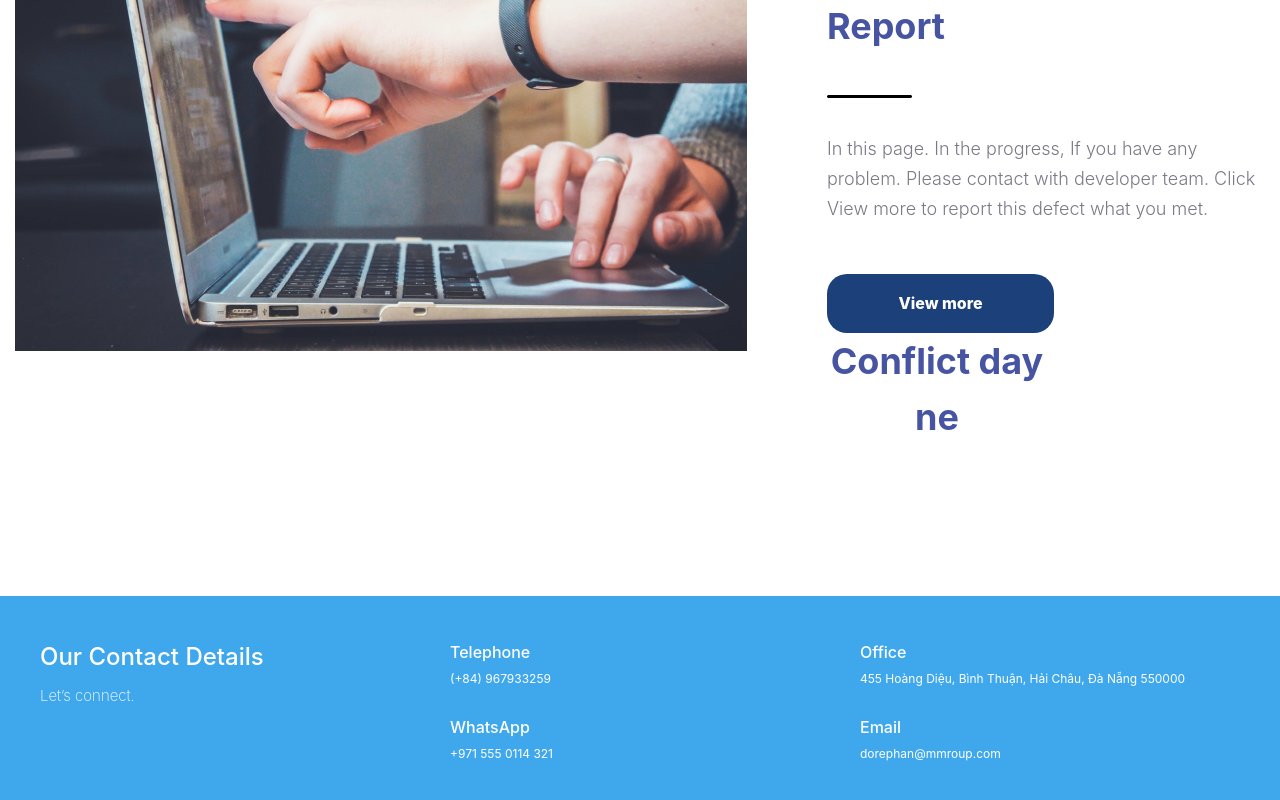
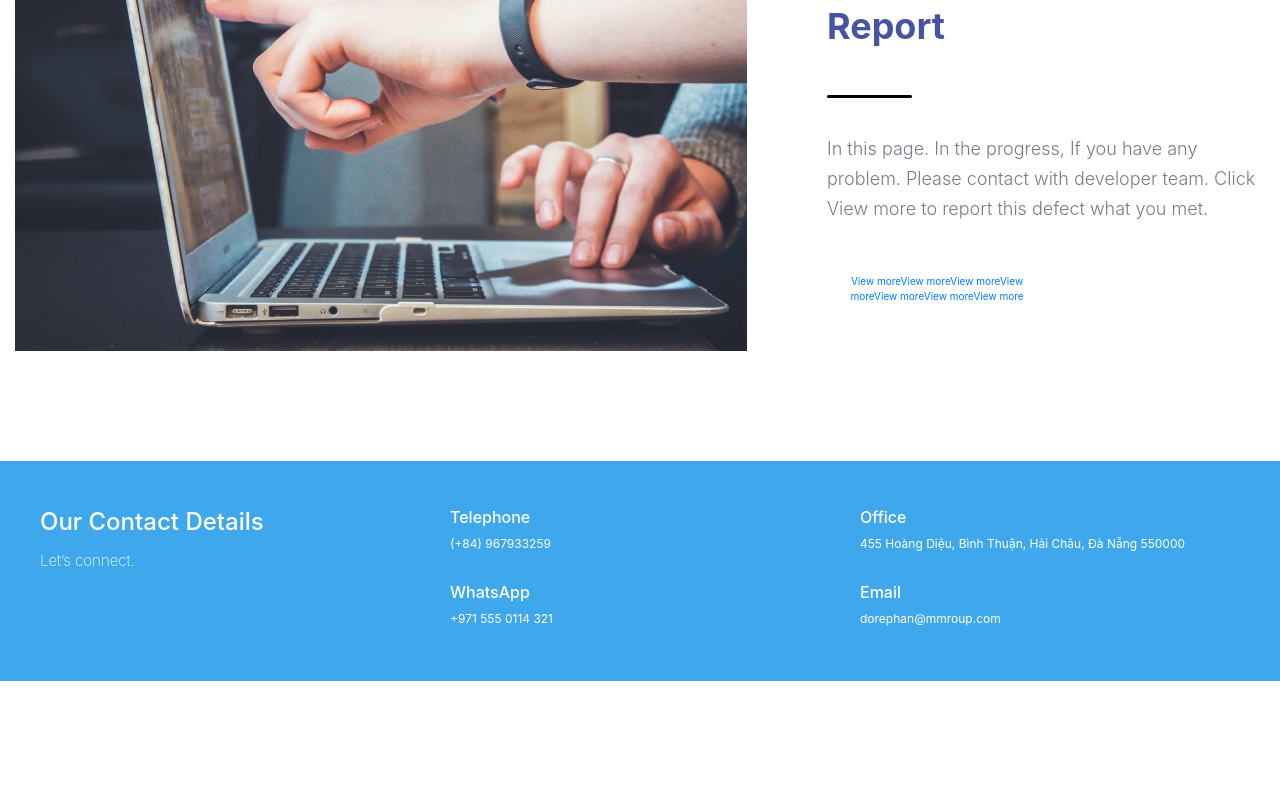
Before and after one commit to Tare-Vcio/Mask-Warning, a React (Create React App) app in the folder my-app/: page / in a window 1280 px wide. Shown: the part 2951-3751 px from the top of the page. After the commit the page ends 3632 px from the top, so only its background shows below. Built offline with nearby package versions, Linux system fonts and the light colour scheme.

Commit message:
conflict

```diff
--- a/my-app/src/components/Home/index.js
+++ b/my-app/src/components/Home/index.js
@@ -152,8 +152,21 @@ const Home = () => {
                     </div>
                     <Link to="/">
                         <div className={styles.homeButton}>
-                            <p>View more</p>
-                            <h2>Conflict day ne</h2>
+                            <a>View more</a>
+                            <a>View more</a>
+
+                            <a>View more</a>
+
+
+                            <a>View more</a>
+
+
+                            <a>View more</a>
+
+                            <a>View more</a>
+
+                            <a>View more</a>
+
                         </div>
                     </Link>
                 </div>
```
